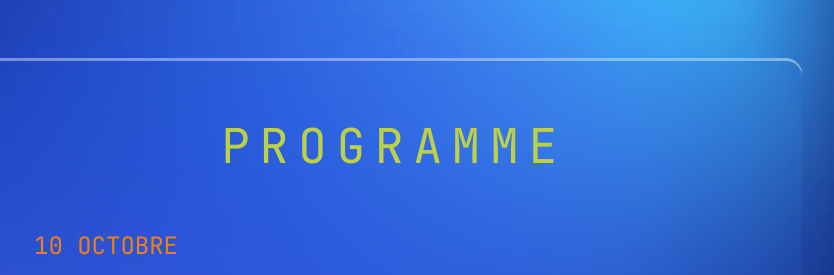
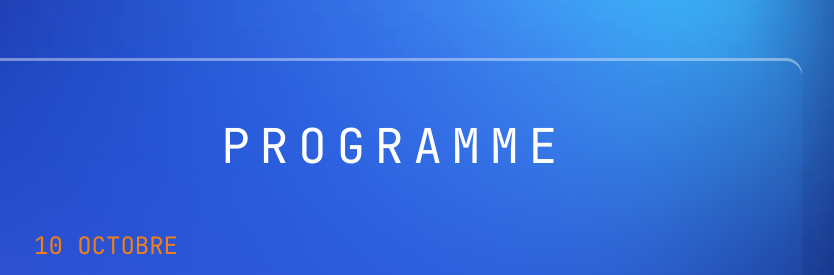
Before and after one commit to scalajeremy/slow-hackathon, a website: page src/index.html in a window 1280 px wide. Shown: the part 1800-2075 px from the top of the page, 446-1280 px from the left. Drawn offline with Linux system fonts and the light colour scheme.

Commit message:
change color typo title programme

```diff
--- a/src/index.html
+++ b/src/index.html
@@ -67,7 +67,7 @@
         <source src="./vid/perso2.webm" type="video/webm">
       </video>
       <div class="flex flex-col gap-10 items-center justify-centerbackdrop-blur-lg rounded-3xl glassmorphism p-4 py-16">
-        <h2 class="uppercase text-2xl md:text-5xl mb-5 tracking-widest text-green-helmo" id="description">Programme</h2>
+        <h2 class="uppercase text-2xl md:text-5xl mb-5 tracking-widest" id="description">Programme</h2>
         <div class="flex sm:px-8">
           <div>
             <p class="text-2xl mb-4 text-orange-helmo uppercase bold">10 octobre</p>
```
Also changed, not shown: src/output.css.
